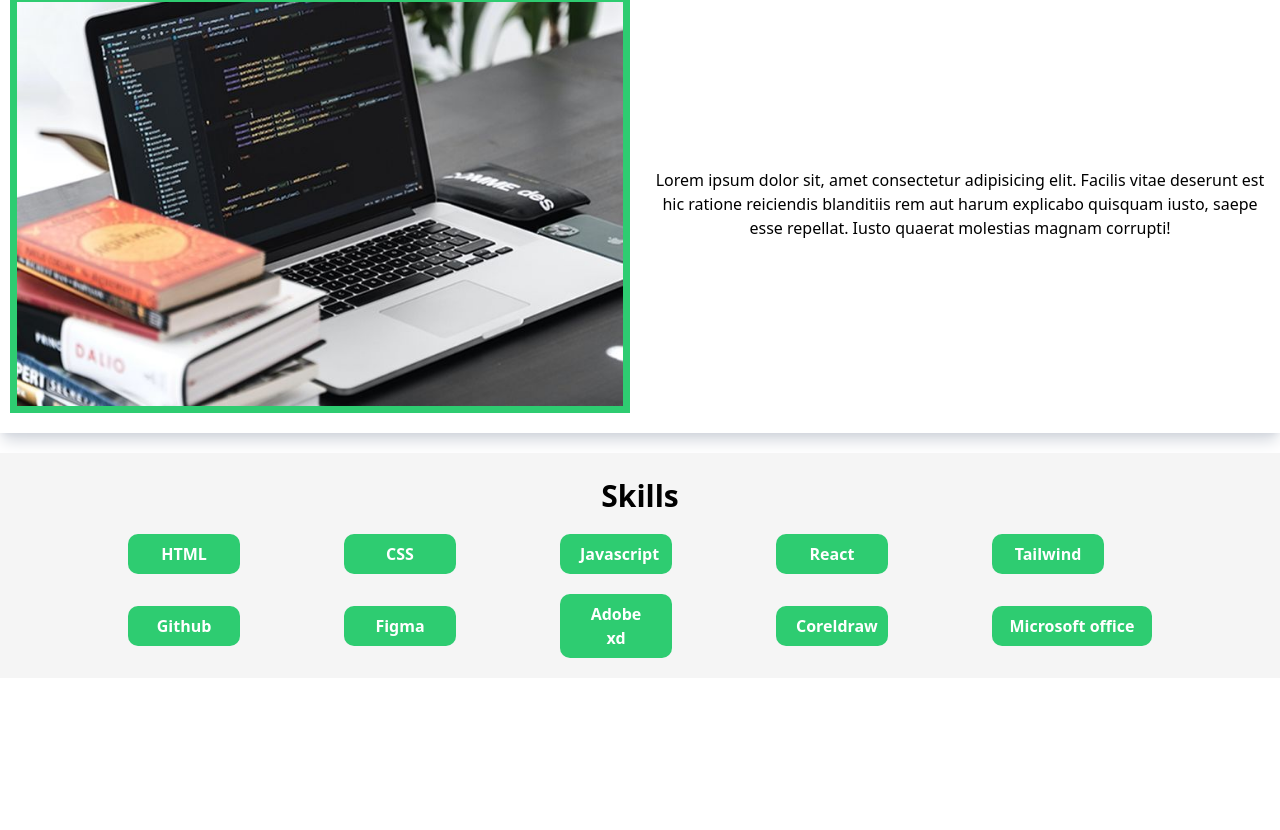
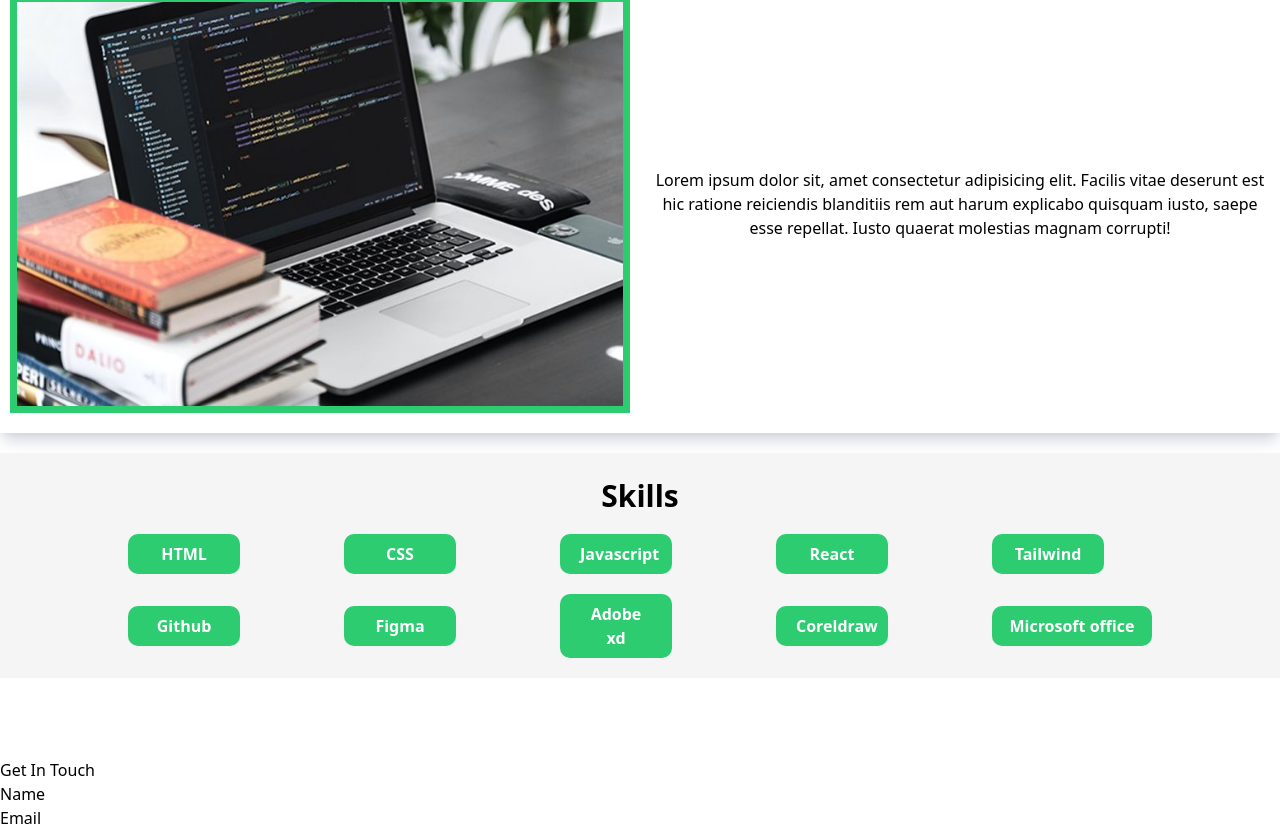
Before and after one commit to Adebowaleraji0103/Portfolio, a React (Vite) app: page / in a window 1280 px wide. Shown: the part 601-1431 px from the top of the page. Before the commit the page ends 1359 px from the top, so only its background shows below. Built offline with nearby package versions, Linux system fonts and the light colour scheme.

Commit message:
jst some features in contact section

```diff
--- a/src/App.jsx
+++ b/src/App.jsx
@@ -2,6 +2,7 @@ import Navbar from "./component/Navbar";
 import Hero from "./component/Hero";
 import About from "./component/About";
 import Skills from "./component/Skills";
+import Contact from "./component/Contact";
 
 function App() {
   return (
@@ -10,6 +11,7 @@ function App() {
       <Hero />
       <About />
       <Skills/>
+      <Contact/>
     </div>
   );
 }
--- a/src/component/Contact.jsx
+++ b/src/component/Contact.jsx
@@ -1,10 +1,25 @@
 const Contact = () => {
-    return (
+  return (
+    <div>
+      <h1>Get In Touch</h1>
+
+      <form action="">
         <div>
-            <h1>Contact</h1>
+          <label htmlFor="">Name</label>
+          <input type="text" />
+        </div>
+
+        <div>
+          <label htmlFor="">Email</label>
+          <input type="email" />
+        </div>
+
+        <div>
 
         </div>
-     );
-}
+      </form>
+    </div>
+  );
+};
 
 export default Contact;
```
